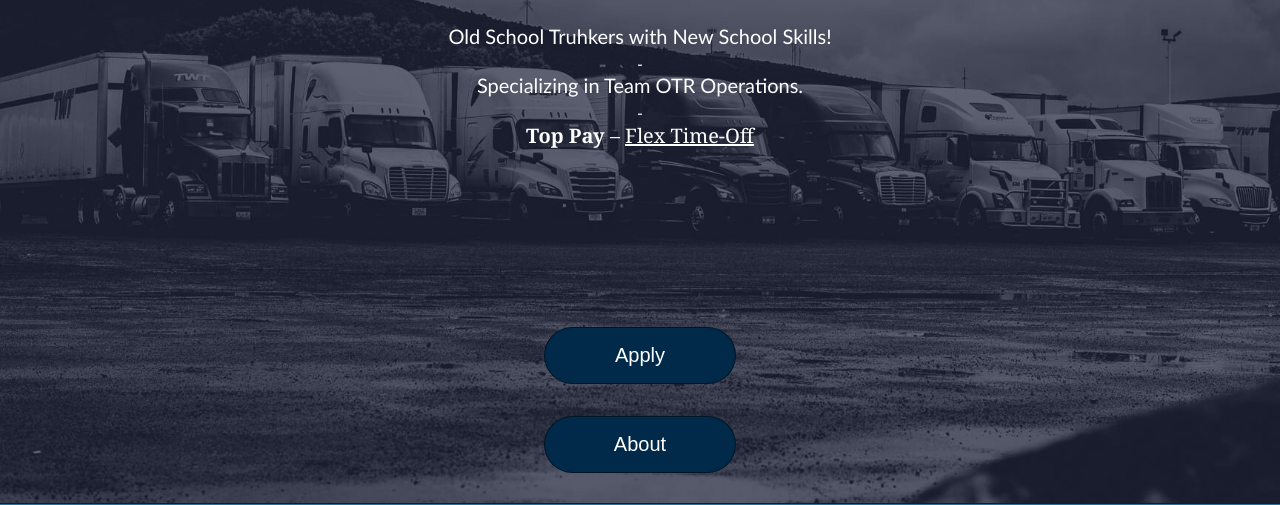
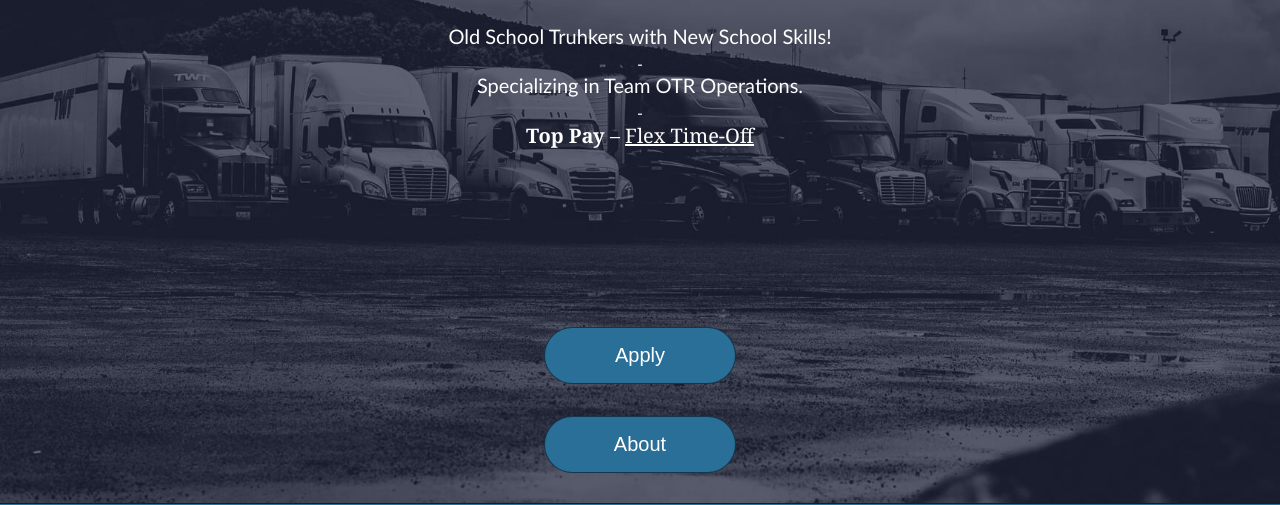
Before and after one commit to zzik/David-Rework, a plain HTML site: page index.html in a window 1280 px wide. Shown: the part 297-802 px from the top of the page. Drawn offline with Linux system fonts and the light colour scheme.

Commit message:
Add files via upload

```diff
--- a/index.html
+++ b/index.html
@@ -28,8 +28,8 @@
 
                 </div>
                 <div class="buttons">
-                    <button class="apply white-text primary"><h3>Apply</h3></button>
-                    <button class="about white-text primary"><h3>About</h3></button>
+                    <button class="apply white-text tertiary"><h3>Apply</h3></button>
+                    <button class="about white-text tertiary"><h3>About</h3></button>
                 </div>
             </div>
         </section>
```
